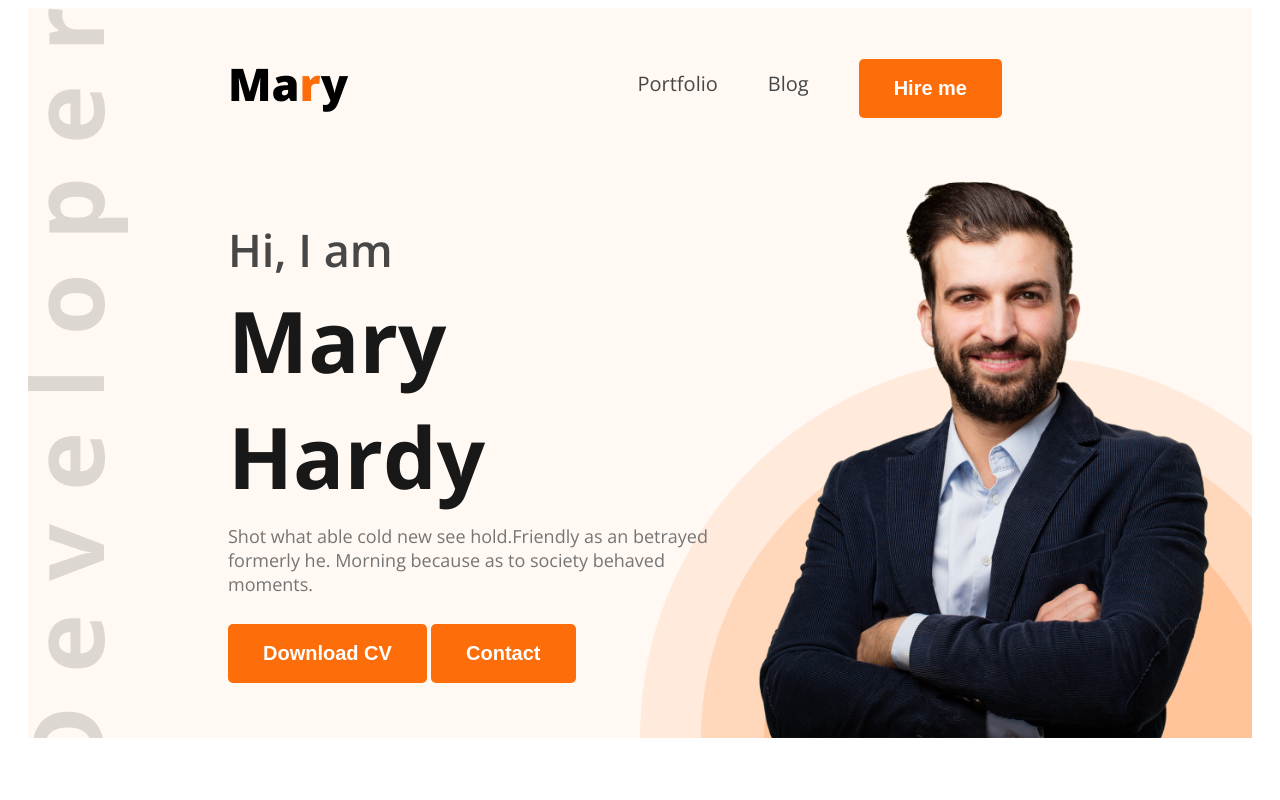
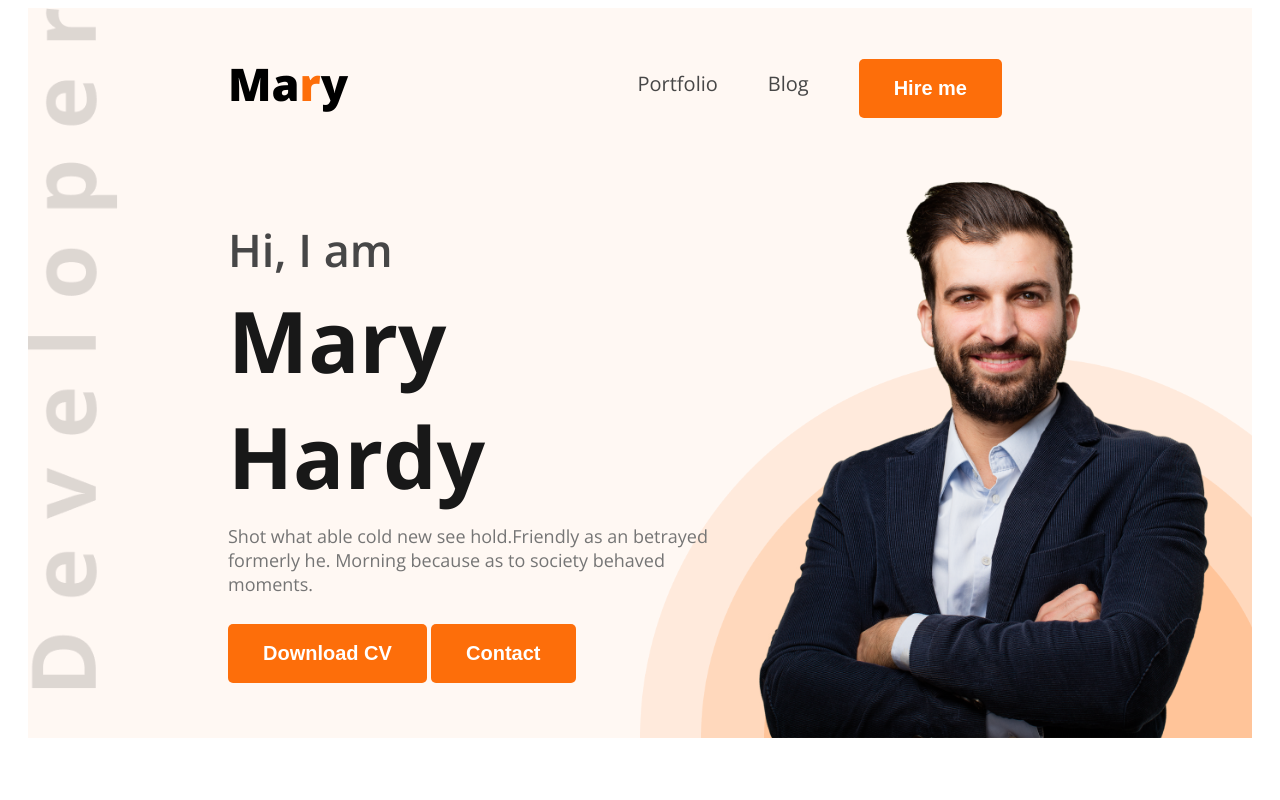
Before and after one commit to mongmycha/web-dev-portfolio, a plain HTML site: page index.html in a window 1280 px wide. Shown: the top 800 px of the page. Drawn offline with nearby package versions, Linux system fonts and the light colour scheme.

Commit message:
code updated

```diff
--- a/styles/portfolio.css
+++ b/styles/portfolio.css
@@ -61,7 +61,7 @@
   background-position: top left, bottom right;
   background-color: #FFF8F3;
   margin: 0 20px 0 20px;
-  background-size: auto, 50%;
+  background-size: 90px, 50%;
   height: 730px;
 }
 
```
